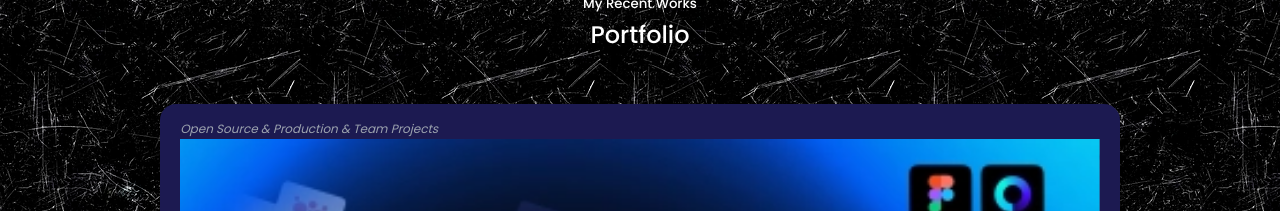
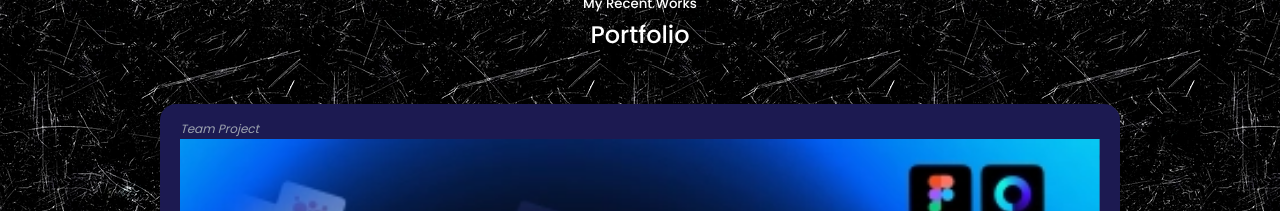
Before and after one commit to Remi-dee/Personal-Portfolio-Website, a React (Vite) app: page / in a window 1280 px wide. Shown: the part 3380-3591 px from the top of the page. Built offline with nearby package versions, Linux system fonts and the light colour scheme.

Commit message:
Jul 18, 2023, 3:17 PM

```diff
--- a/src/components/portfolio/data.js
+++ b/src/components/portfolio/data.js
@@ -38,7 +38,7 @@ const data = [
 
   {
     id: 3,
-    category: "Open Source & Production & Team Projects",
+    category: "Team Project",
     image: IMG4,
     title:
       "ThoughtFlow is a privacy-friendly web app that allow for journaling thoughts/perspectives about anything in an easy to use interface.",
```
